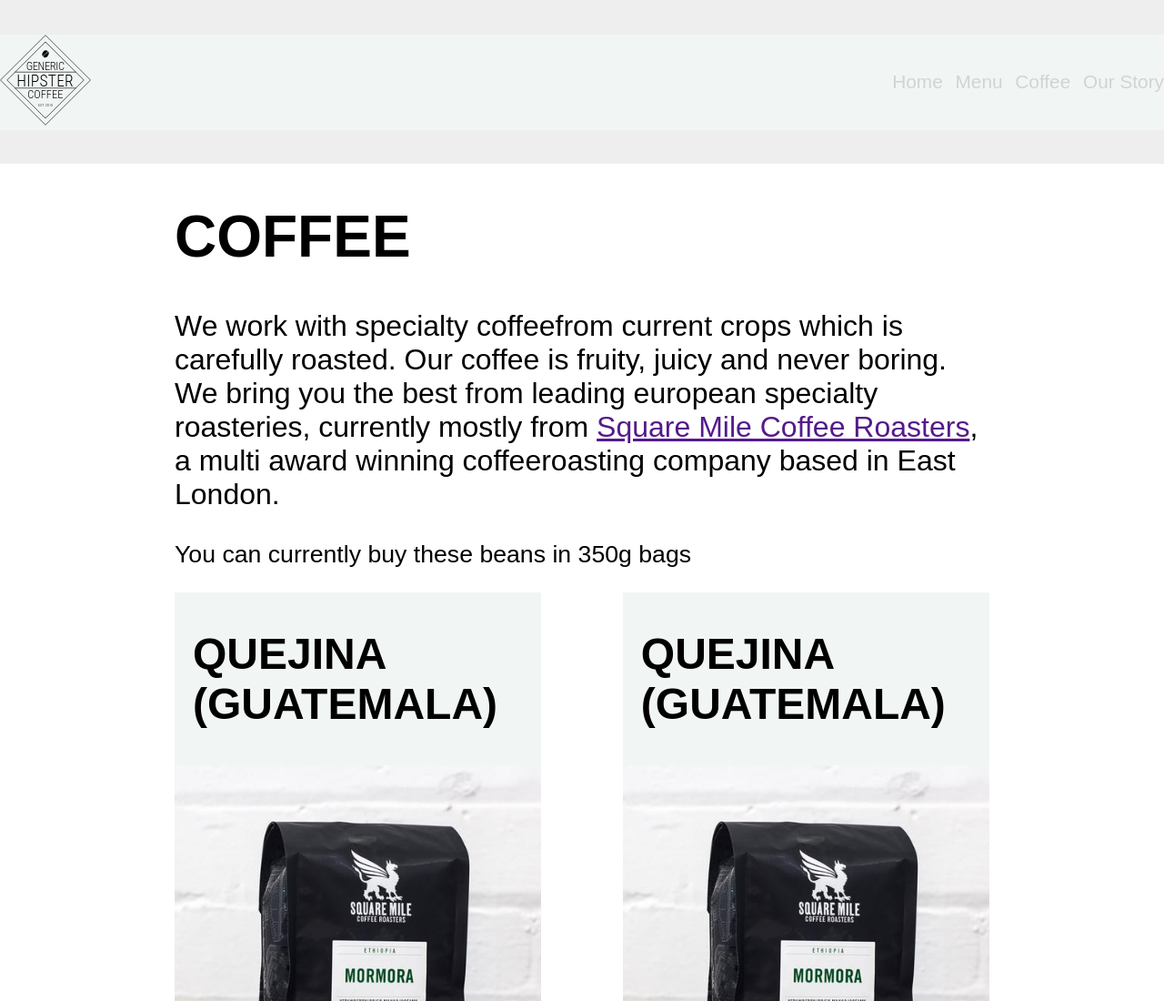
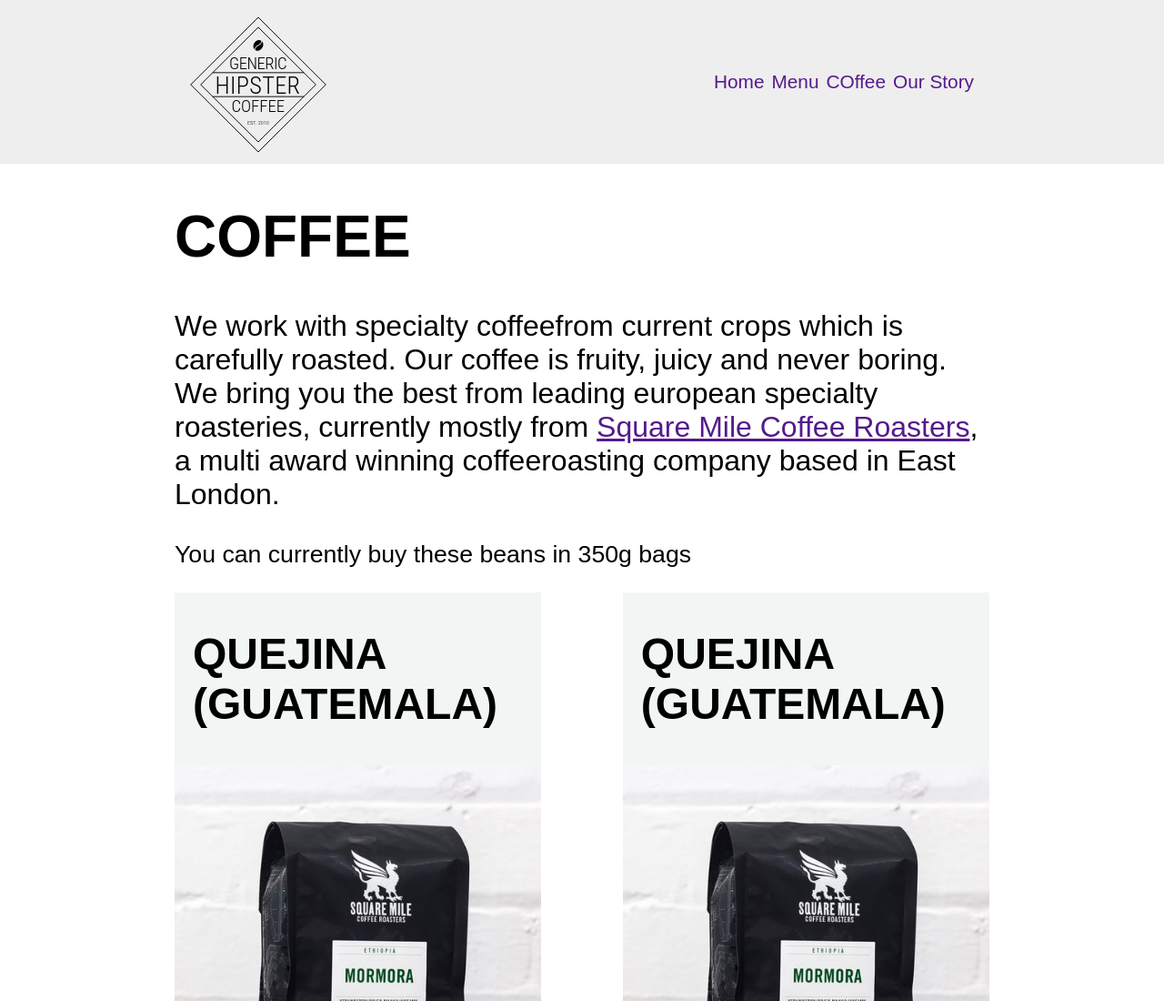
Before and after one commit to Rgizzaj/generic-hipster-coffee, a website: page src/coffee.html in a window 1280 px wide. Shown: the top 1100 px of the page at 91% size. Drawn offline with nearby package versions, Linux system fonts and the light colour scheme; files that its build step writes are made by us from their sources; a web font is replaced by a local one.

Commit message:
almost final

```diff
--- a/src/coffee.html
+++ b/src/coffee.html
@@ -15,15 +15,18 @@
   </head>
   <body>
     <header>
-      <nav>
-        <div class="logo"><img src="img/logo.svg" alt="logo" /></div>
-        <div class="nav-items">
-          <a href="#home">Home</a>
-          <a href="#menu">Menu</a>
-          <a href="#coffee">Coffee</a>
-          <a href="#story">Our Story</a>
-        </div>
-      </nav>
+      <div class="header">
+        <img src="img/logo.svg" alt="log" />
+      </div>
+
+      <div class="ab">
+        <nav>
+          <a href="">Home</a>
+          <a href="">Menu</a>
+          <a href="">COffee</a>
+          <a href="">Our Story</a>
+        </nav>
+      </div>
     </header>
 
     <main>
--- a/src/scss/_about.scss
+++ b/src/scss/_about.scss
@@ -42,6 +42,8 @@
 
 // .form-section form {
 //   display: flex;
+//   flex-wrap: wrap;
+//   flex: 1;
 // }
 
 .form-section input {
--- a/src/scss/_coffee.scss
+++ b/src/scss/_coffee.scss
@@ -5,26 +5,26 @@
   font-size: 2rem;
 }
 
-header {
-  width: 100%;
-}
+// header {
+//   width: 100%;
+// }
 
-nav {
-  display: flex;
-  justify-content: space-between;
-  align-items: center;
-  background-color: #f1f6f5;
-  width: 100%;
-}
+// nav {
+//   display: flex;
+//   justify-content: space-between;
+//   align-items: center;
+//   background-color: #f1f6f5;
+//   width: 100%;
+// }
 
-nav .logo {
-  width: 100px;
-}
+// nav .logo {
+//   width: 100px;
+// }
 
-nav .nav-items a {
-  text-decoration: none;
-  color: lightgray;
-}
+// nav .nav-items a {
+//   text-decoration: none;
+//   color: lightgray;
+// }
 
 main {
   display: flex;
@@ -82,10 +82,10 @@
   }
 }
 
-@media (max-width: 768px) {
-  header nav {
-    display: flex;
-    flex-direction: column;
-    justify-content: center;
-  }
-}
+// @media (max-width: 768px) {
+//   header nav {
+//     display: flex;
+//     flex-direction: column;
+//     justify-content: center;
+//   }
+// }
```
Also changed, not shown: src/about.html (+2 -0 lines).
